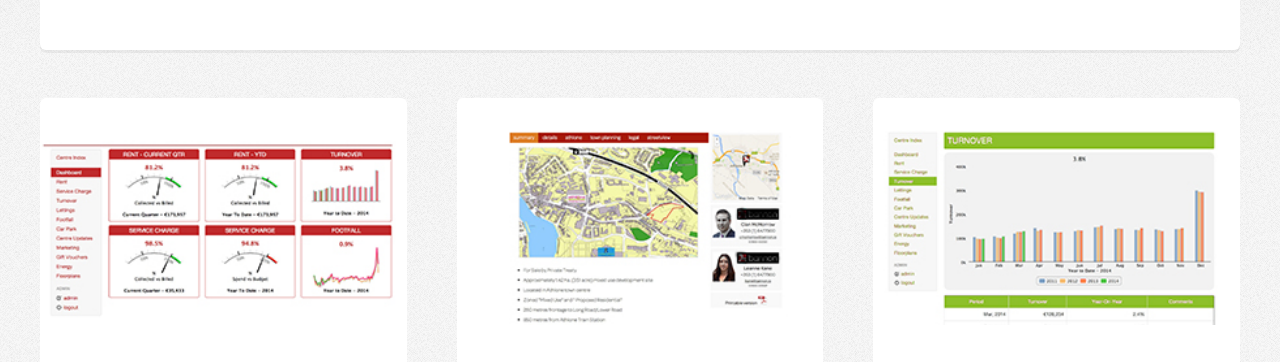
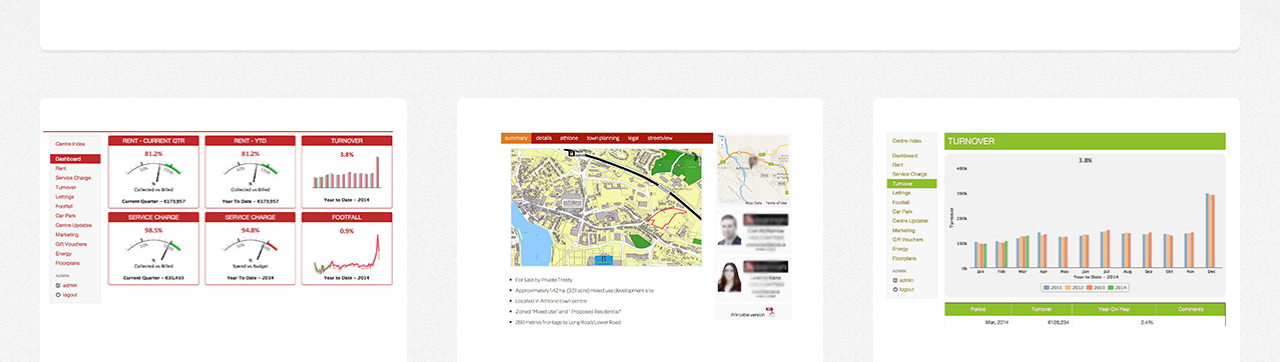
Before and after one commit to base17/base17.github.io, a plain HTML site: page index.html in a window 1280 px wide. Shown: the part 411-773 px from the top of the page. Drawn offline with nearby package versions, Linux system fonts and the light colour scheme.

Commit message:
Improved screenshots

```diff
--- a/index.html
+++ b/index.html
@@ -58,7 +58,7 @@
 
 							<!-- Box -->
 								<section class="box feature">
-									<a href="#" class="image featured"><img src="images/screenshot1.jpg" alt="" /></a>
+									<a href="#" class="image featured"><img src="images/screenshot1-1.jpg" alt="" /></a>
 									<div class="inner">
 										<header>
 											<h2>Business Analytics</h2>
@@ -74,7 +74,7 @@
 
 							<!-- Box -->
 								<section class="box feature">
-									<a href="#" class="image featured"><img src="images/screenshot2.jpg" alt="" /></a>
+									<a href="#" class="image featured"><img src="images/screenshot2-1.jpg" alt="" /></a>
 									<div class="inner">
 										<header>
 											<h2>Website design</h2>
@@ -91,7 +91,7 @@
 
 							<!-- Box -->
 								<section class="box feature last">
-									<a href="#" class="image featured"><img src="images/screenshot4.jpg" alt="" /></a>
+									<a href="#" class="image featured"><img src="images/screenshot4-1.jpg" alt="" /></a>
 									<div class="inner">
 										<header>
 											<h2>Client Reporting</h2>
```
Also changed, not shown: images/screenshot1-1.jpg (added), images/screenshot2-1.jpg (added), images/screenshot4-1.jpg (added).
